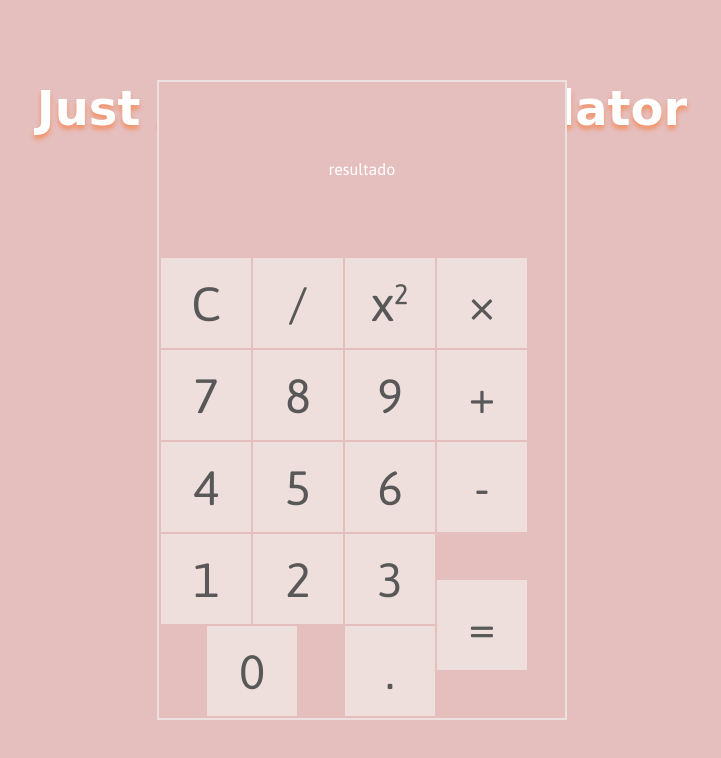
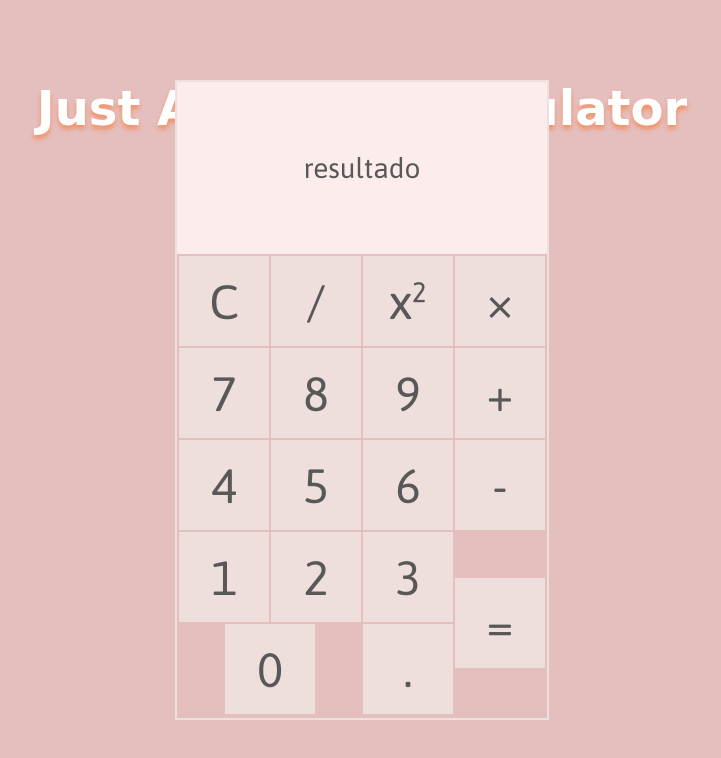
Before and after one commit to cristianobecker/js-calculator, a plain HTML site: page index.html in a window 1280 px wide. Shown: the whole page, without its empty margins (278-999 px from the left). Drawn offline with Linux system fonts and the light colour scheme; a web font is replaced by a local one.

Commit message:
styling result box

```diff
--- a/style.css
+++ b/style.css
@@ -25,7 +25,7 @@ h1{
 .calc-body{
     position: absolute;
     text-align: center;
-    width: 410px;
+    width: 374px;
     height: 640px;
     top: 50%;
     left: 50%;
@@ -35,8 +35,12 @@ h1{
 }
 
 .res-box {
+    background-color: #fff2f2e5;
+    color: #585858;
+    font: 'Asap', sans-serif;
+    font-size: 28px;
     text-align: center;
-    padding: 78px 0px 78px 0px;
+    padding: 70px 0px 70px 0px;
 }
 
 .calc-button {
```
